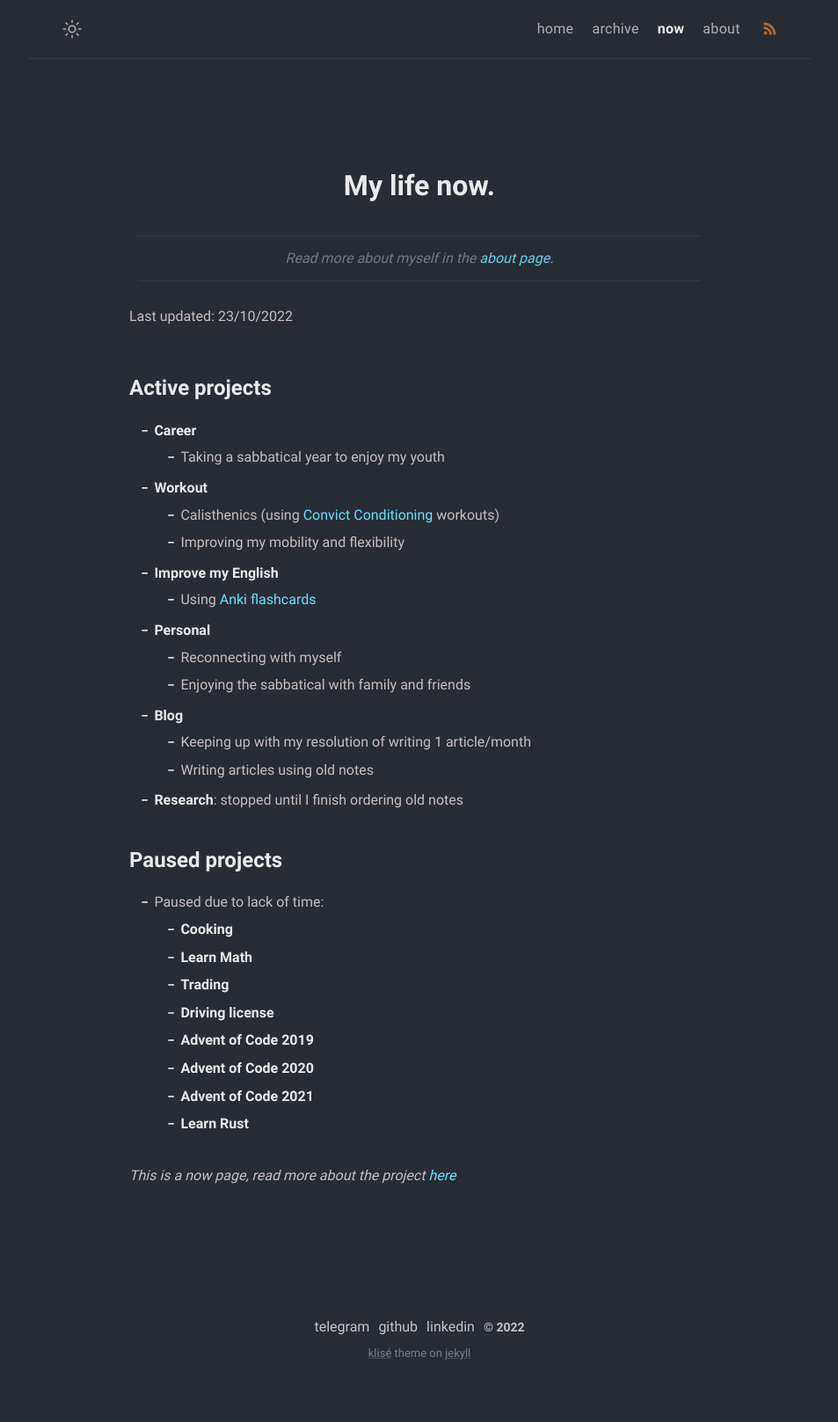
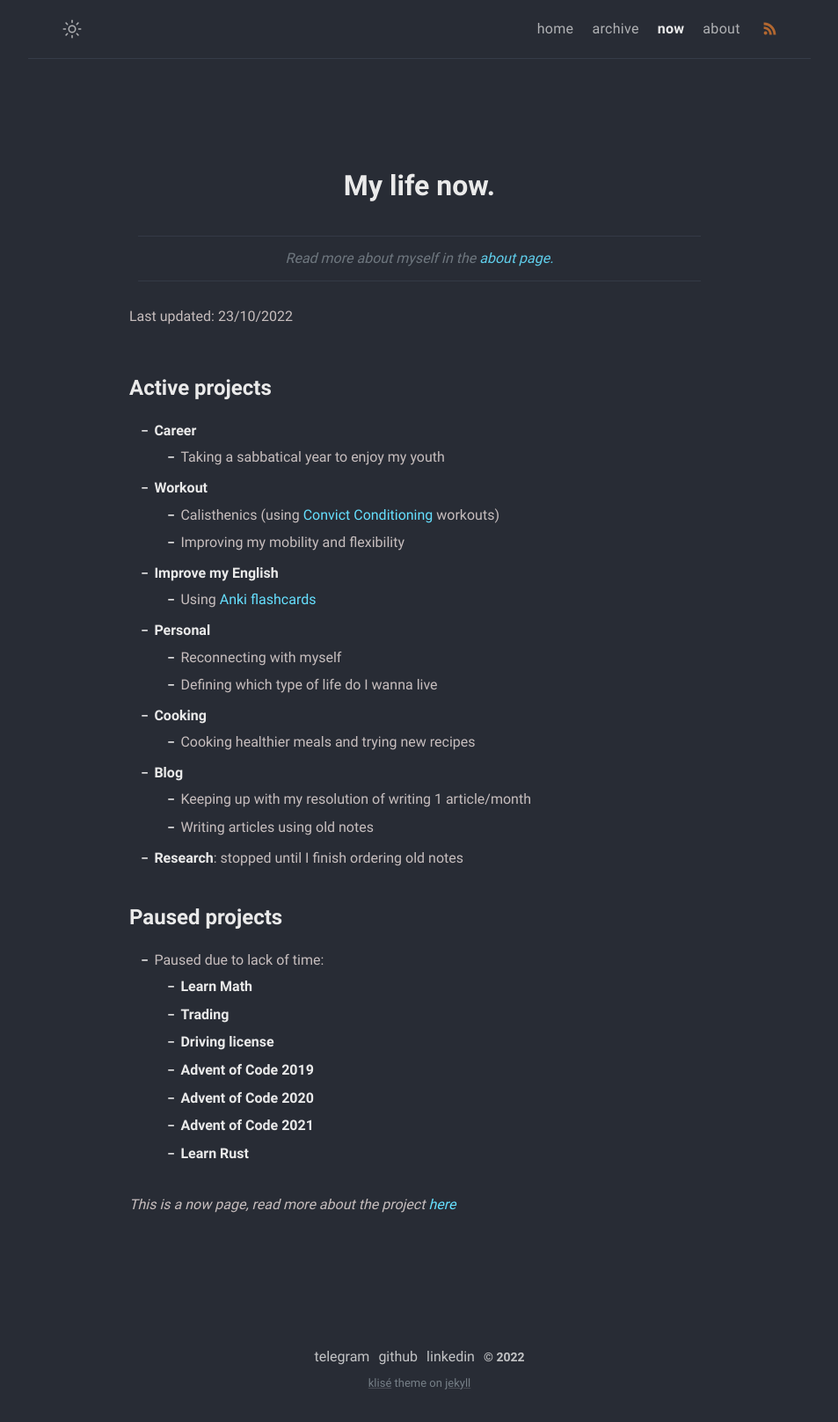
Before and after one commit to MonkeyAndres/MonkeyAndres.github.io, a Jekyll site: the page built from now.md, in a window 1280 px wide. Shown: the whole page at 88% size, without its empty margins (163-1116 px from the left). Built offline with Jekyll 4.4.1, drawn with Linux system fonts in a browser that asks for light colours; before the commit the page ends 1583 px from its top, so only the background shows below that.

Commit message:
📝 Update now page

```diff
--- a/now.md
+++ b/now.md
@@ -21,7 +21,9 @@ Last updated: 23/10/2022
   - Using [Anki flashcards](https://apps.ankiweb.net/)
 - **Personal**
   - Reconnecting with myself
-  - Enjoying the sabbatical with family and friends
+  - Defining which type of life do I wanna live
+- **Cooking**
+  - Cooking healthier meals and trying new recipes
 - **Blog**
   - Keeping up with my resolution of writing 1 article/month
   - Writing articles using old notes
```
Also changed, not shown: other parts of now.md (+0 -1 lines).
